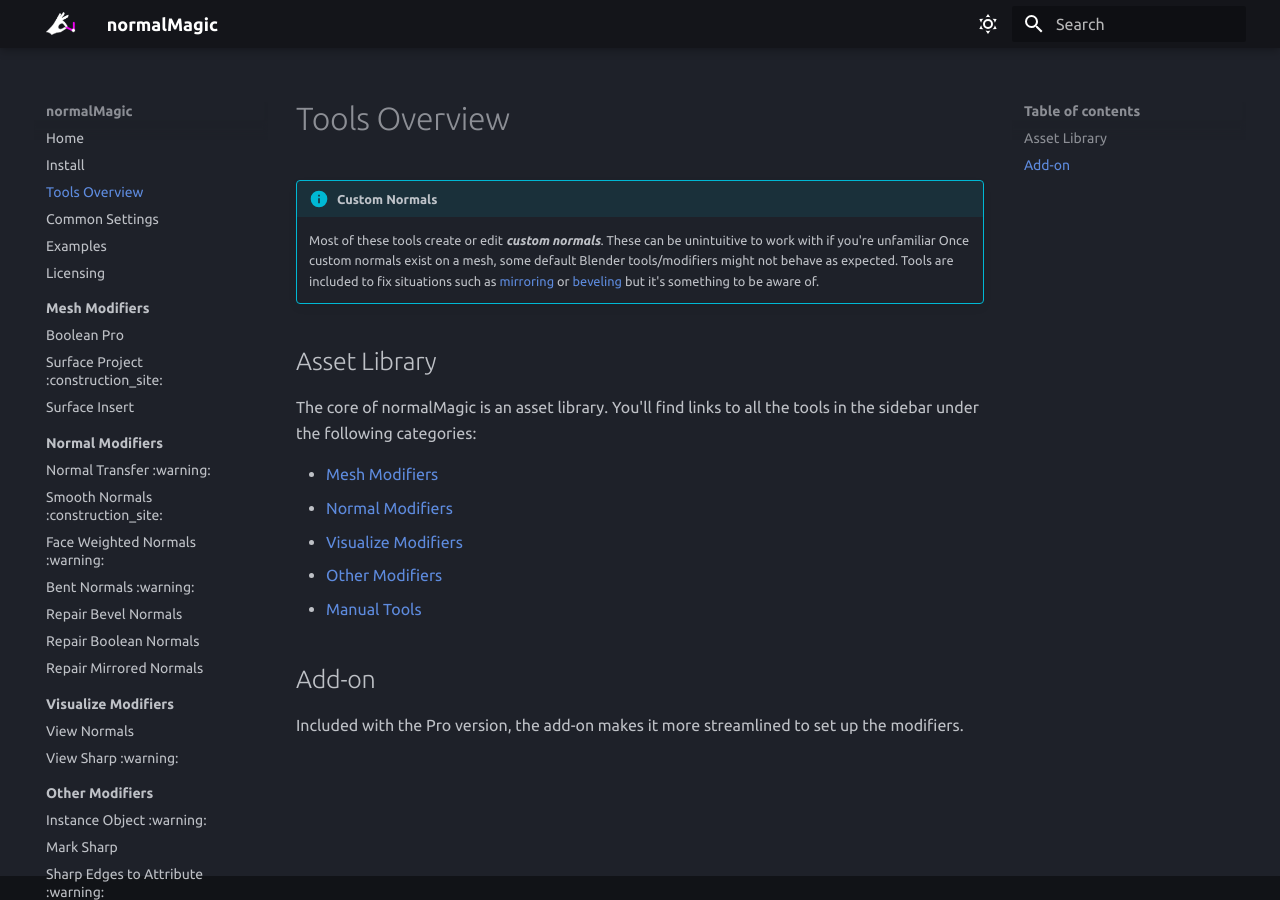
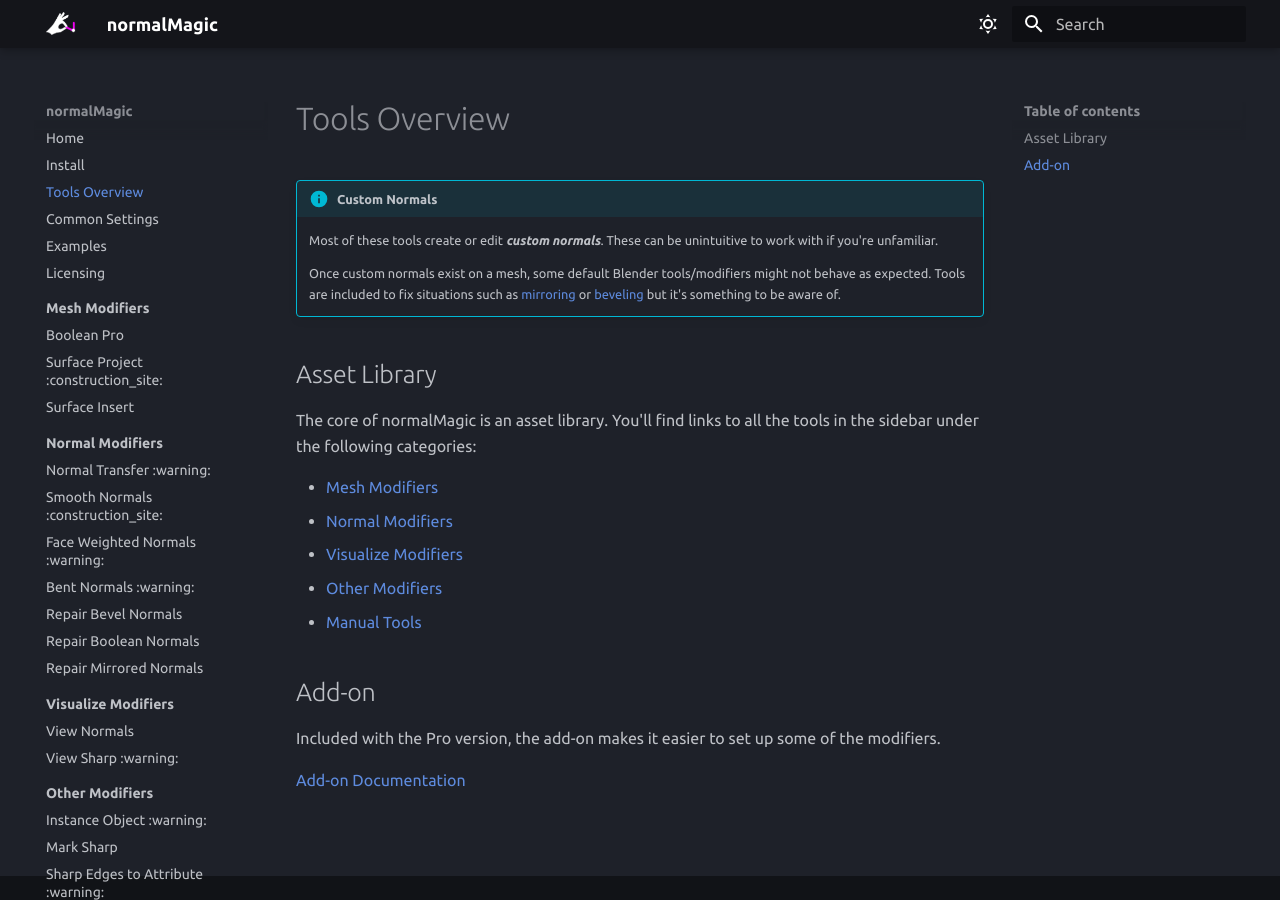
Before and after one commit to SpaghetMeNot/normalmagic, an MkDocs documentation site: the page built from docs/tools_overview.md, in a window 1280 px wide. Built offline with MkDocs 1.6.1 and Material for MkDocs 9.7.7, drawn with Linux system fonts in a browser that asks for light colours; some web fonts are replaced; the version menu is left out.

Commit message:
minor formatting

```diff
--- a/docs/tools_overview.md
+++ b/docs/tools_overview.md
@@ -1,6 +1,7 @@
 # Tools Overview
 !!! info "Custom Normals"
-    Most of these tools create or edit ***custom normals***. These can be unintuitive to work with if you're unfamiliar
+    Most of these tools create or edit ***custom normals***. These can be unintuitive to work with if you're unfamiliar.
+
     Once custom normals exist on a mesh, some default Blender tools/modifiers might not behave as expected.
     Tools are included to fix situations such as [mirroring](normal_tools/repair_mirrored_normals.md) or [beveling](normal_tools/repair_bevel_normals.md) but it's something to be aware of.
 
@@ -14,4 +15,6 @@
 - [Manual Tools](./manual_tools/index.md)
 
 ## Add-on
-Included with the Pro version, the add-on makes it more streamlined to set up the modifiers.
+Included with the Pro version, the add-on makes it easier to set up some of the modifiers.
+
+[Add-on Documentation](./add-on/index.md)
```
